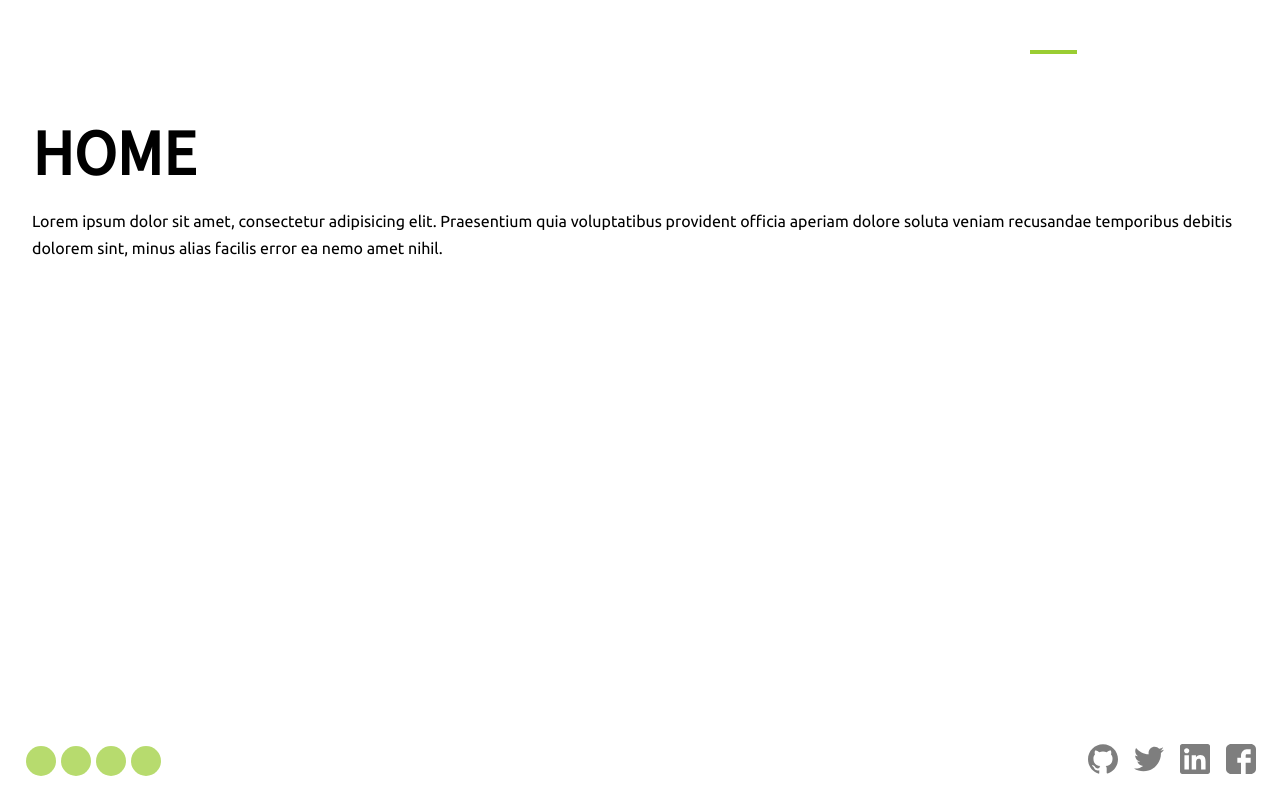
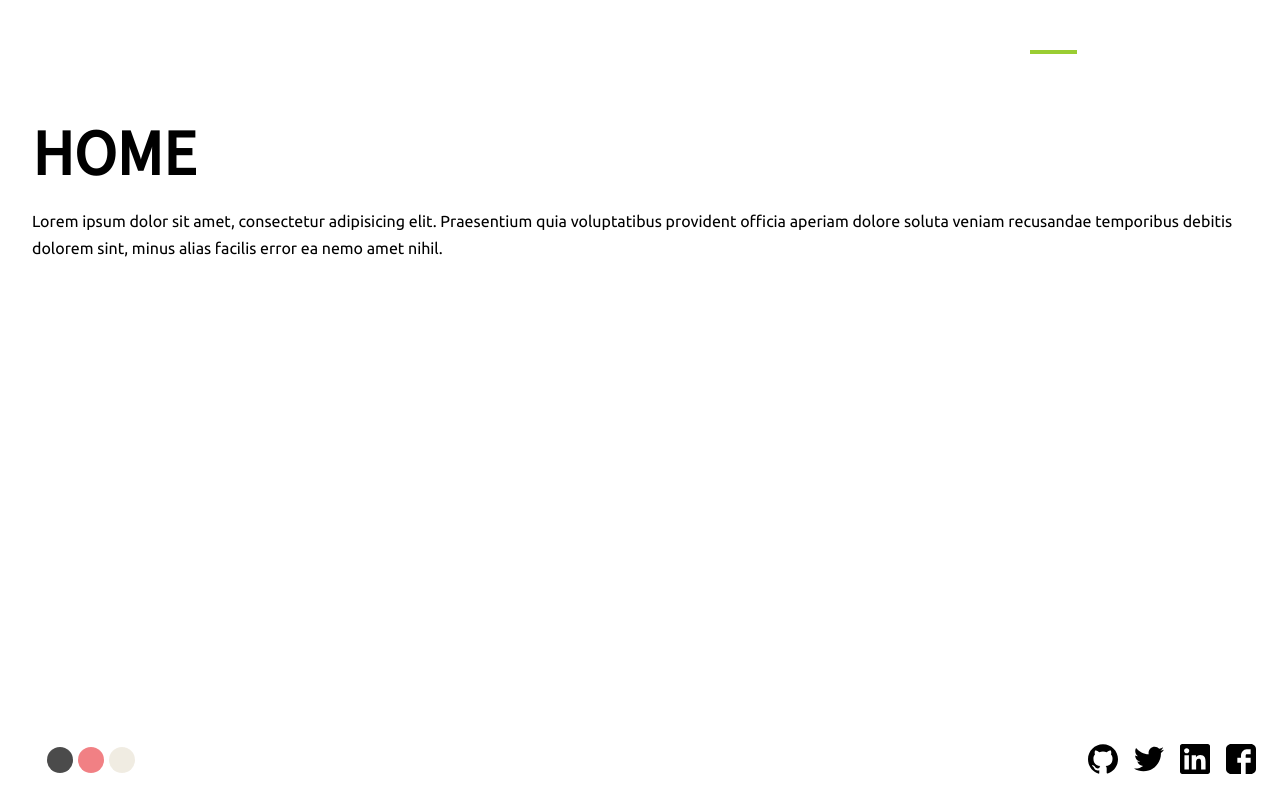
Before and after one commit to tolotrasmile/portfolio, a React (Create React App) app: page / in a window 1280 px wide. Built offline with nearby package versions, Linux system fonts and the light colour scheme.

Commit message:
update themes

```diff
--- a/src/components/elements/Footer.css
+++ b/src/components/elements/Footer.css
@@ -12,11 +12,10 @@ footer.footer {
 .social {
   width: 50;
   height: 50;
-  opacity: 0.5;
-  transition: opacity 0.5s ease-in;
+  transition: transform 0.2s ease-in;
   cursor: pointer;
 }
 
 .social:hover {
-  opacity: 1;
+  transform: scale(1.3);
 }
--- a/src/contexts/Theme.js
+++ b/src/contexts/Theme.js
@@ -4,7 +4,7 @@ export const themes = {
   light: {
     foreground: 'black',
     background: 'white',
-    primary: 'yellowgreen',
+    primary: '#E30335',
     name: 'light'
   },
   dark: {
@@ -14,15 +14,15 @@ export const themes = {
     name: 'dark'
   },
   blue: {
-    foreground: '#AA00FF',
-    background: '#00AAFF',
-    primary: 'yellowgreen',
+    foreground: 'white',
+    background: '#EC4B51',
+    primary: '#F1E15E',
     name: 'blue'
   },
-  red: {
-    foreground: 'white',
-    background: 'darkgrey',
-    primary: 'yellowgreen',
+  vintage: {
+    foreground: 'black',
+    background: '#EBE5D7',
+    primary: '#ED1D2F',
     name: 'red'
   }
 };
--- a/src/contexts/ThemeSwitcher.css
+++ b/src/contexts/ThemeSwitcher.css
@@ -2,14 +2,13 @@
   cursor: pointer;
   display: flex;
   justify-content: space-between;
-  padding: 10px;
+  align-items: center;
   border-top-left-radius: 5px;
   border-bottom-left-radius: 5px;
-  opacity: 0.7;
   transition: opacity 0.3s ease-in;
 }
 
-.ThemeSwitcher:hover {
+.ThemeSwitcher > div:hover {
   opacity: 1;
 }
 
@@ -19,8 +18,10 @@
   text-align: center;
   border-radius: 100%;
   content: '';
-  border: 5px solid transparent;
+  border: 3px solid transparent;
   transition: border 0.5s ease-in;
+  transition: opacity 0.4s ease-in;
+  opacity: 0.7;
 }
 
 .ThemeSwitcher .light {
--- a/src/contexts/ThemeSwitcher.js
+++ b/src/contexts/ThemeSwitcher.js
@@ -12,7 +12,7 @@ function ThemeSwitcher() {
           onClick={() => switchTheme(name)}
           className="light"
           style={{
-            backgroundColor: theme.primary,
+            backgroundColor: theme.background,
             borderColor: current === name ? primary : 'transparent',
             marginRight: 5
           }}
```
